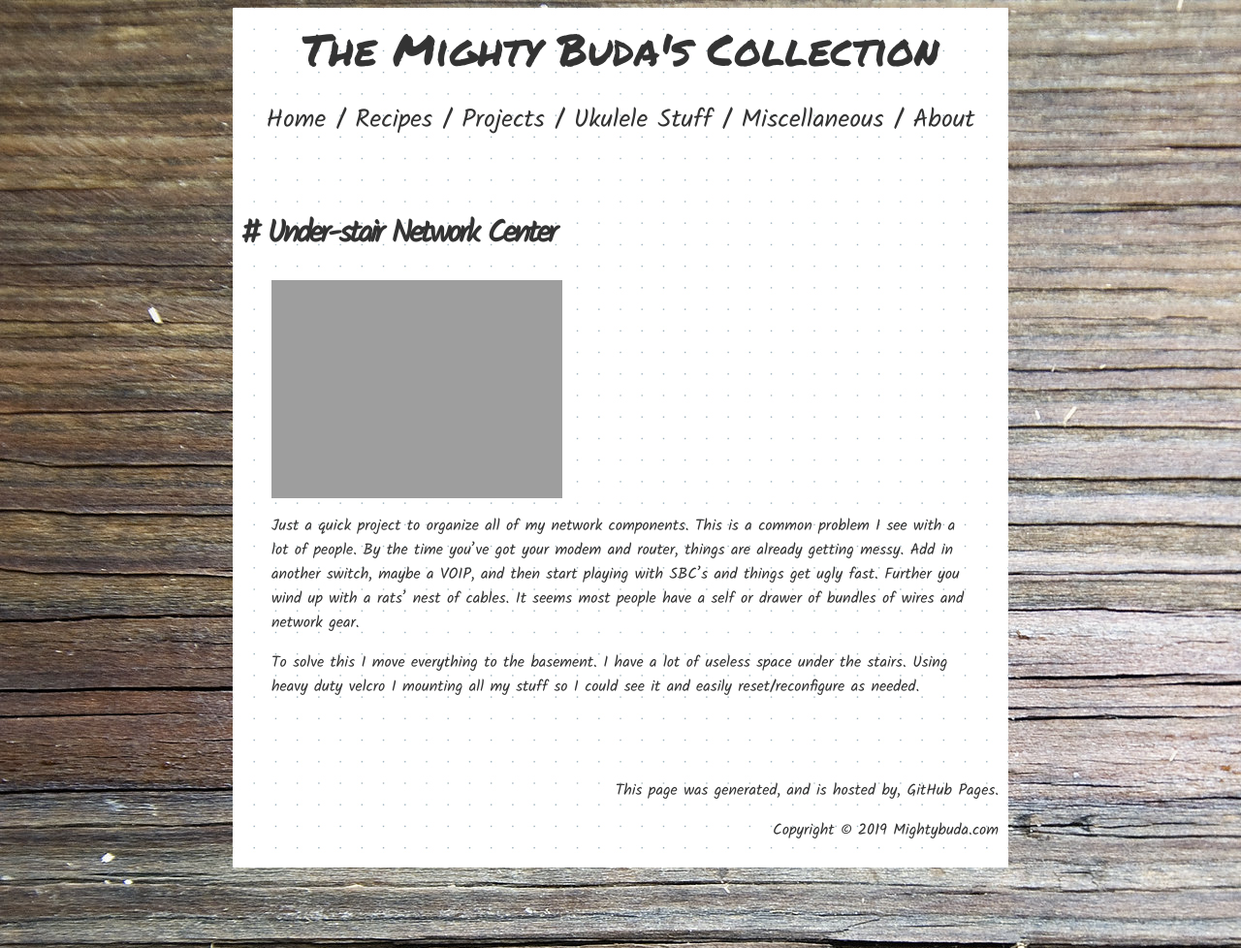
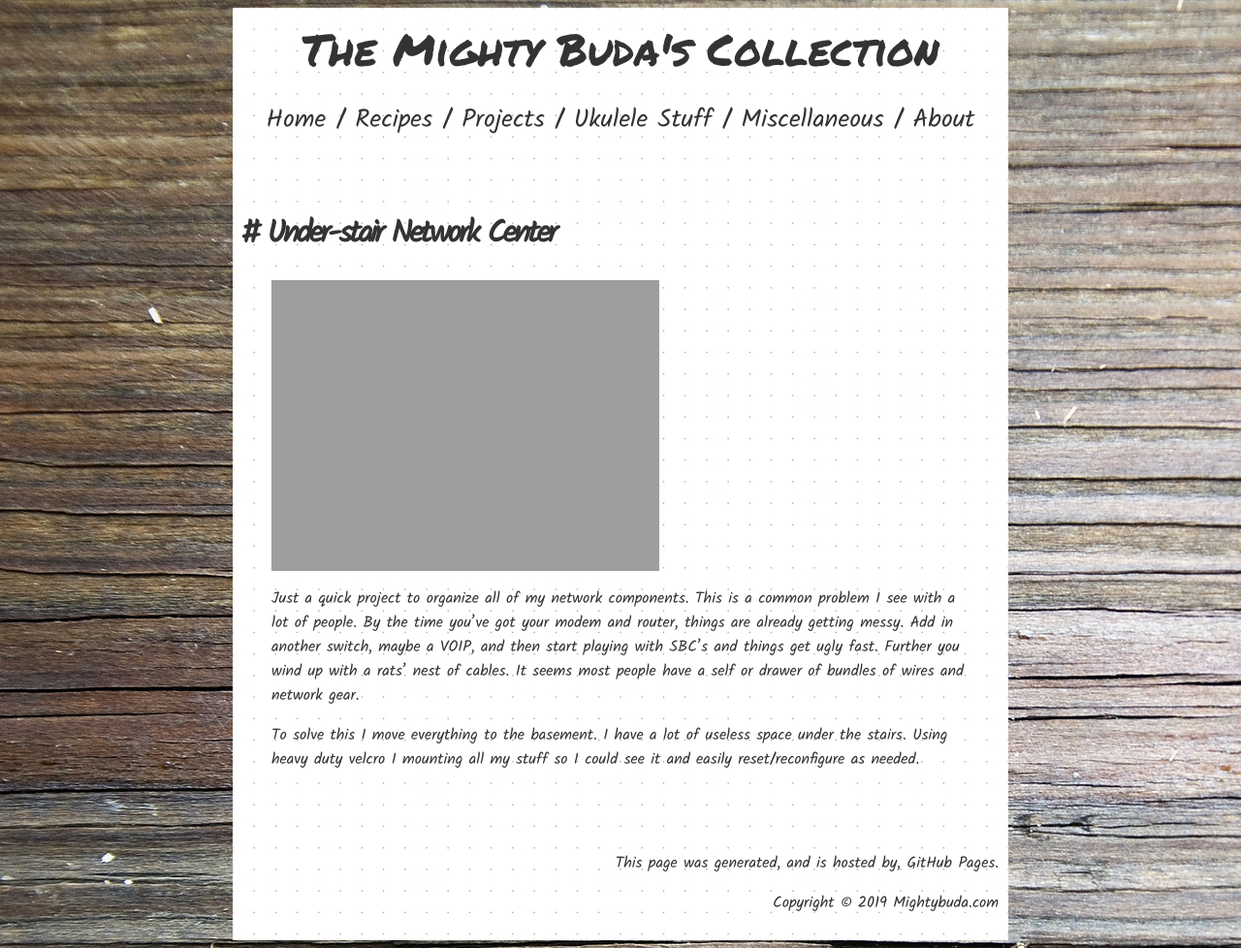
Before and after one commit to thebuda/thebuda.github.io, a Jekyll site: the page built from _projects/understair_network_center.md, in a window 1280 px wide. Shown: the whole page at 97% size. Built offline with Jekyll 4.4.1, drawn with Linux system fonts in a browser that asks for light colours.

Commit message:
Update understair_network_center.md

```diff
--- a/_projects/understair_network_center.md
+++ b/_projects/understair_network_center.md
@@ -6,7 +6,7 @@ description: A better use of space while making network service more accessible.
 
 # {{ page.title }}
 
-<img src="http://www.mightybuda.com\images\IMG_20191111_161927.jpg" width="300px">
+<img src="http://www.mightybuda.com\images\IMG_20191111_161927.jpg" width="400px" align=center>
 
 
 Just a quick project to organize all of my network components.  This is a common problem I see with a lot of people.  By the time you've got your modem and router, things are already getting messy.  Add in another switch, maybe a VOIP, and then start playing with SBC's and things get ugly fast.  Further you wind up with a rats' nest of cables.  It seems most people have a self or drawer of bundles of wires and network gear.
```
